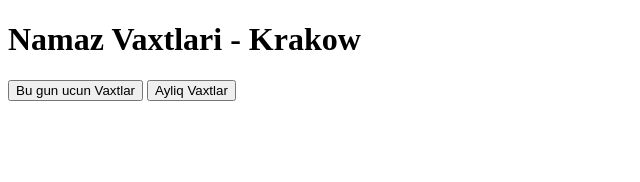
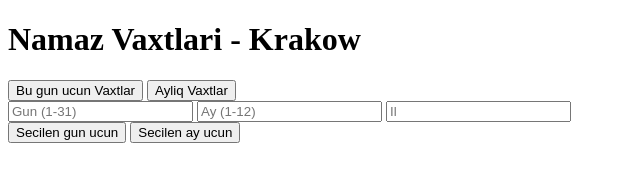
Before and after one commit to azamatif/JavaS-home-task, a plain HTML site: page index.html in a window 1280 px wide. Shown: the whole page, without its empty margins (0-640 px from the left). Drawn offline with nearby package versions, Linux system fonts and the light colour scheme.

Commit message:
adding imputs

```diff
--- a/index.html
+++ b/index.html
@@ -18,6 +18,17 @@
 
   <div id="result"></div>
 
+  <div class="inputs">
+  <input type="number" id="day" placeholder="Gun (1-31)">
+  <input type="number" id="month" placeholder="Ay (1-12)">
+  <input type="number" id="year" placeholder="Il">
+</div>
+
+<div class="buttons">
+  <button id="getToday">Secilen gun ucun </button>
+  <button id="getMonth">Secilen ay ucun </button>
+</div>
+
   <script src="script.js"></script>
 </body>
 </html>
```
